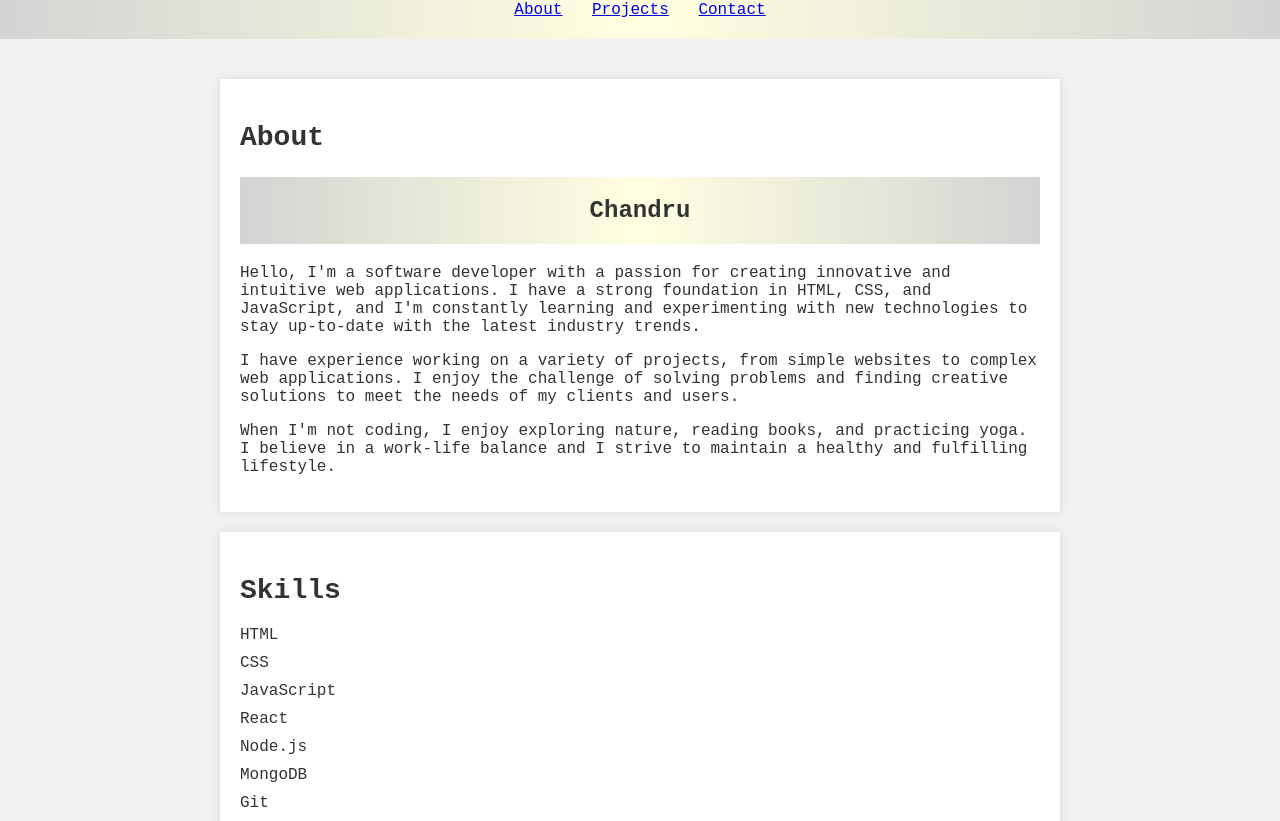
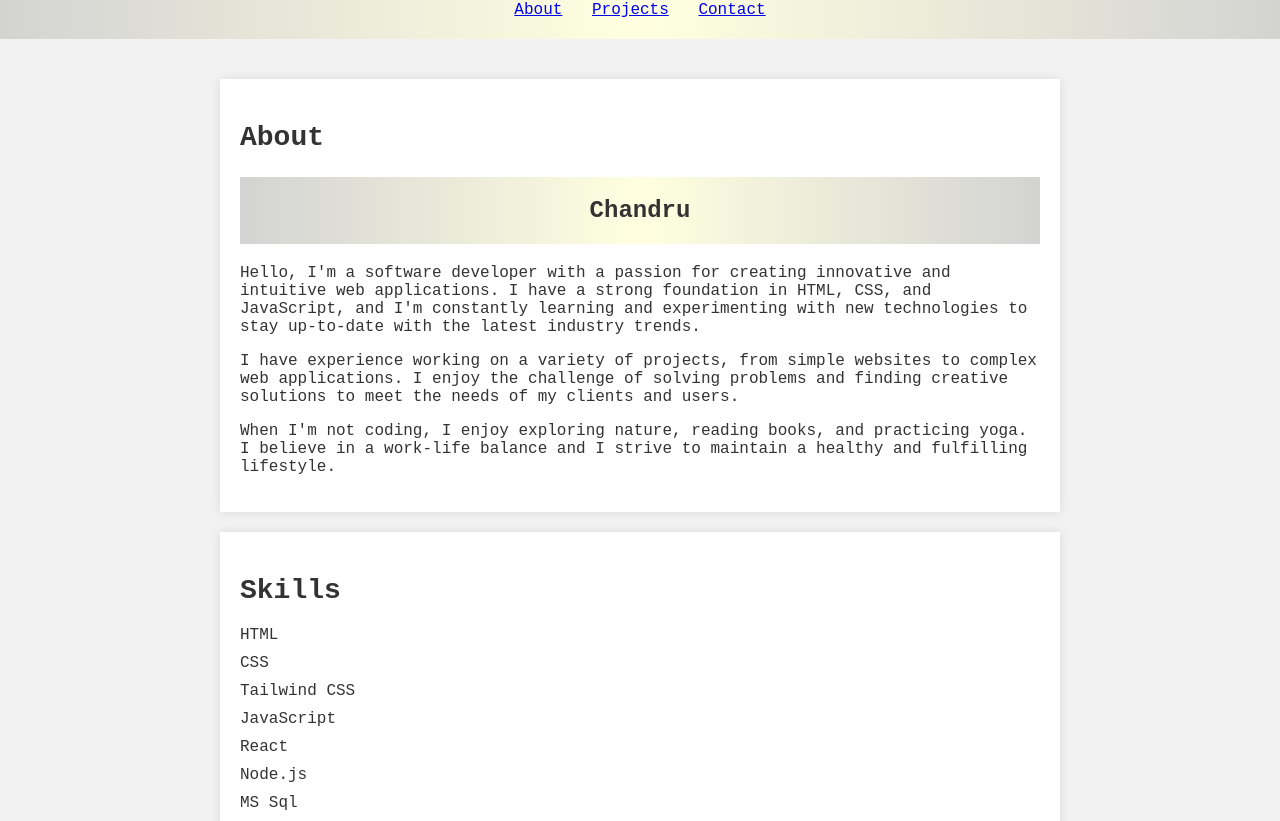
Before and after one commit to Chandru-SP/My_Portfolio, a plain HTML site: page index.html in a window 1280 px wide. Shown: the part 99-920 px from the top of the page. Drawn offline with Linux system fonts and the light colour scheme.

Commit message:
Update index.html

```diff
--- a/index.html
+++ b/index.html
@@ -33,10 +33,11 @@
     <ul>
       <li>HTML</li>
       <li>CSS</li>
+      <li>Tailwind CSS</li>
       <li>JavaScript</li>
       <li>React</li>
       <li>Node.js</li>
-      <li>MongoDB</li>
+      <li>MS Sql</li>
       <li>Git</li>
     </ul>
     <p>I have a solid understanding of the latest web development technologies and I'm always eager to learn more. I have experience working with various frameworks, libraries, and databases, and I know how to build scalable and maintainable web applications.</p>
```
